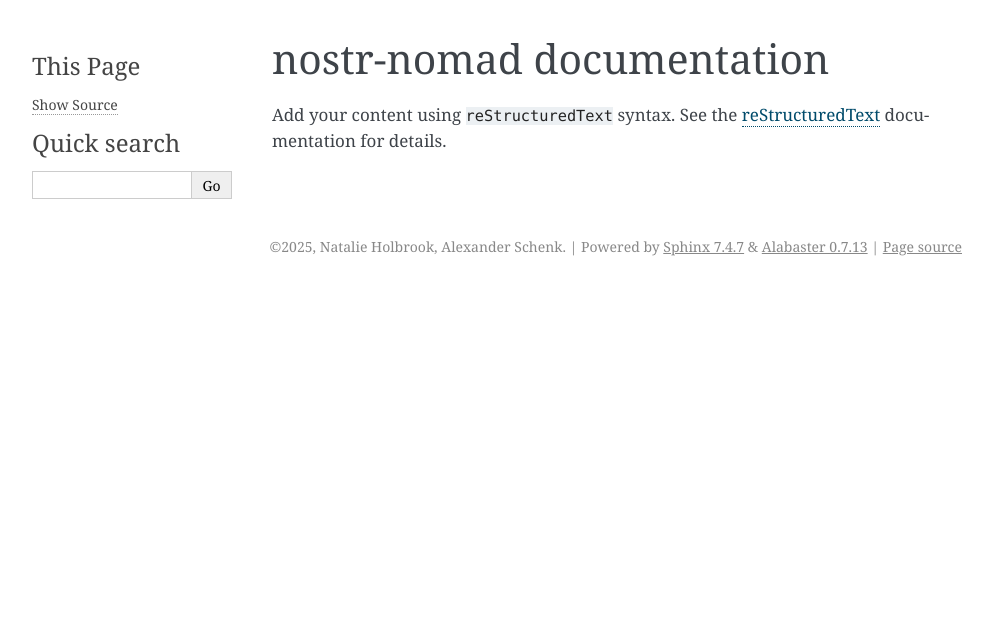
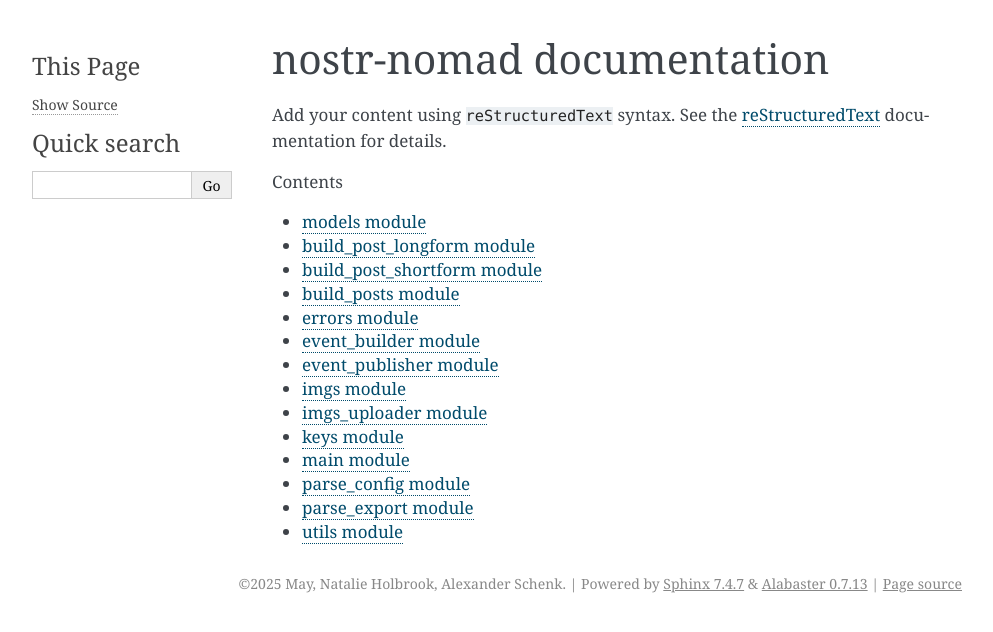
Before and after one commit to alx-sch/nostr-nomad, a Sphinx documentation site: the page built from docs/sphinx/index.rst, in a window 1280 px wide. Shown: the top 632 px of the page, without its empty margins (148-1141 px from the left). Built offline with Sphinx 7.4.7, drawn with Linux system fonts in a browser that asks for light colours.

Commit message:
correct sphinx docu building

```diff
--- a/docs/sphinx/conf.py
+++ b/docs/sphinx/conf.py
@@ -6,23 +6,30 @@
 # -- Project information -----------------------------------------------------
 # https://www.sphinx-doc.org/en/master/usage/configuration.html#project-information
 
+import os
+import sys
+sys.path.insert(0, os.path.abspath('../../src'))  # points to where modules live
+
+# -- Project information -----------------------------------------------------
 project = 'nostr-nomad'
-copyright = '2025, Natalie Holbrook, Alexander Schenk'
+copyright = '2025 May, Natalie Holbrook, Alexander Schenk'
 author = 'Natalie Holbrook, Alexander Schenk'
-release = '0.1'
+release = '0.8.0'
 
 # -- General configuration ---------------------------------------------------
-# https://www.sphinx-doc.org/en/master/usage/configuration.html#general-configuration
+extensions = [
+    'sphinx.ext.autodoc',
+    'sphinx.ext.napoleon',     # support for Google/NumPy-style docstrings
+    'sphinx.ext.autosummary',  # autosummary tables if needed
+]
 
-extensions = []
+autoclass_content = "both"
+autosummary_generate = True
+add_module_names = False  # optional: don't prefix classes/functions with module names
 
 templates_path = ['_templates']
 exclude_patterns = []
 
-
-
 # -- Options for HTML output -------------------------------------------------
-# https://www.sphinx-doc.org/en/master/usage/configuration.html#options-for-html-output
-
 html_theme = 'alabaster'
 html_static_path = ['_static']
--- a/docs/sphinx/index.rst
+++ b/docs/sphinx/index.rst
@@ -13,4 +13,19 @@ documentation for details.
 
 .. toctree::
    :maxdepth: 2
-   :caption: Contents:
+   :caption: Contents
+
+   api/models
+   api/build_post_longform
+   api/build_post_shortform
+   api/build_posts
+   api/errors
+   api/event_builder
+   api/event_publisher
+   api/imgs
+   api/imgs_uploader
+   api/keys
+   api/main
+   api/parse_config
+   api/parse_export
+   api/utils
```
Also changed, not shown: README.md (+31 -5 lines), docs/sphinx/api/build_post_longform.rst (added, +7 -0 lines), docs/sphinx/api/build_post_shortform.rst (added, +7 -0 lines), docs/sphinx/api/build_posts.rst (added, +7 -0 lines), docs/sphinx/api/errors.rst (added, +7 -0 lines), docs/sphinx/api/event_builder.rst (added, +7 -0 lines), docs/sphinx/api/event_publisher.rst (added, +7 -0 lines), docs/sphinx/api/imgs.rst (added, +7 -0 lines), docs/sphinx/api/imgs_uploader.rst (added, +7 -0 lines), docs/sphinx/api/keys.rst (added, +7 -0 lines), docs/sphinx/api/main.rst (added, +7 -0 lines), docs/sphinx/api/models.rst (added, +8 -0 lines), docs/sphinx/api/parse_config.rst (added, +7 -0 lines), docs/sphinx/api/parse_export.rst (added, +7 -0 lines), 1 more files, 1 other file.
